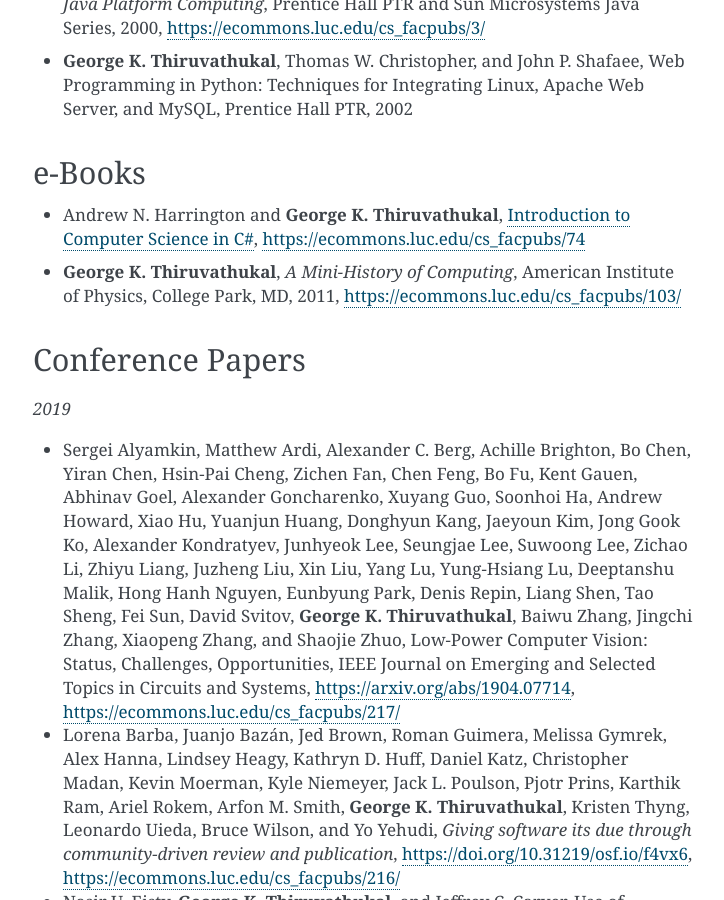
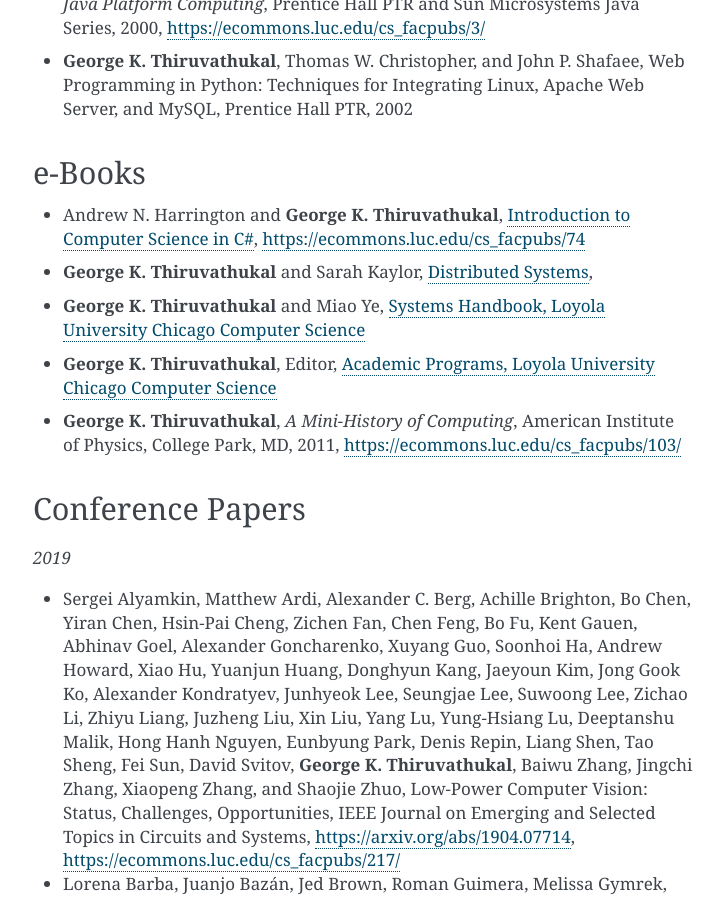
Before and after one commit to jweezy24/thiruvathukal-home-sphinx, a Sphinx documentation site: the page built from source/publications.rst, in a window 1280 px wide and 900 px high, scrolled down 492 px. Shown: the whole window, without its empty margins (387-1111 px from the left). Built offline with Sphinx 7.4.7, drawn with Linux system fonts in a browser that asks for light colours.

```diff
--- a/source/publications.rst
+++ b/source/publications.rst
@@ -70,9 +72,27 @@ e-Books
   https://ecommons.luc.edu/cs_facpubs/74
 
 .. index::
+   double: ebooks; teaching
+   double: ebooks; distributed systems
+   distributed systems (course), COMP 339, COMP 439
+
+* |gkt| and Sarah Kaylor, `Distributed Systems <https://ds.cs.luc.edu>`_,
+
+.. index::
+   double: ebooks; manuals
+   double: ebooks; systems
+   systems handbook
+
+* |gkt| and Miao Ye, `Systems Handbook, Loyola University Chicago Computer Science <https://systemshandbook.cs.luc.edu>`_
+
+.. index::
+   academic programs, Loyola University Chicago
+
+* |gkt|, Editor, `Academic Programs, Loyola University Chicago Computer Science <https://academics.cs.luc.edu>`_
+
+.. index::
    double: books; digital humanities
    double: books; computer history
-
 
 * |gkt|, *A Mini-History of Computing*, American Institute of Physics, College Park, MD, 2011,
   https://ecommons.luc.edu/cs_facpubs/103/
```
Also changed, not shown: other parts of source/publications.rst (+8 -0 lines).
